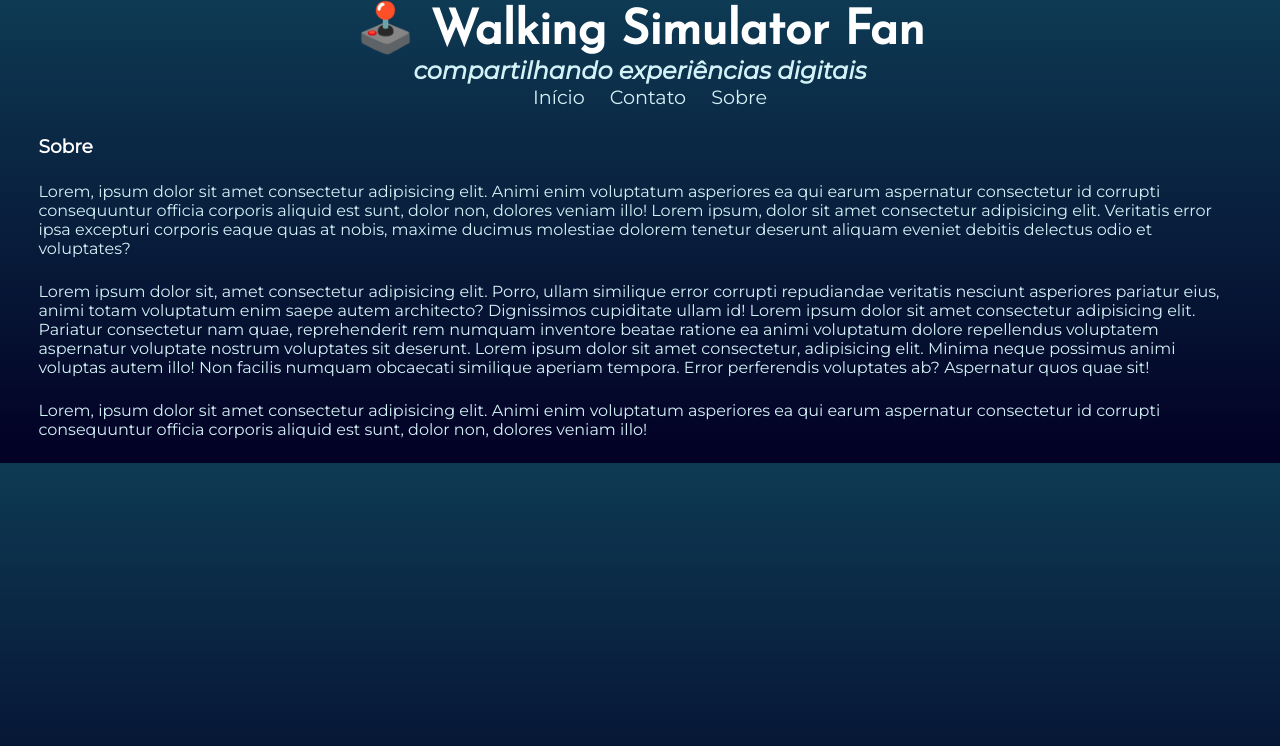
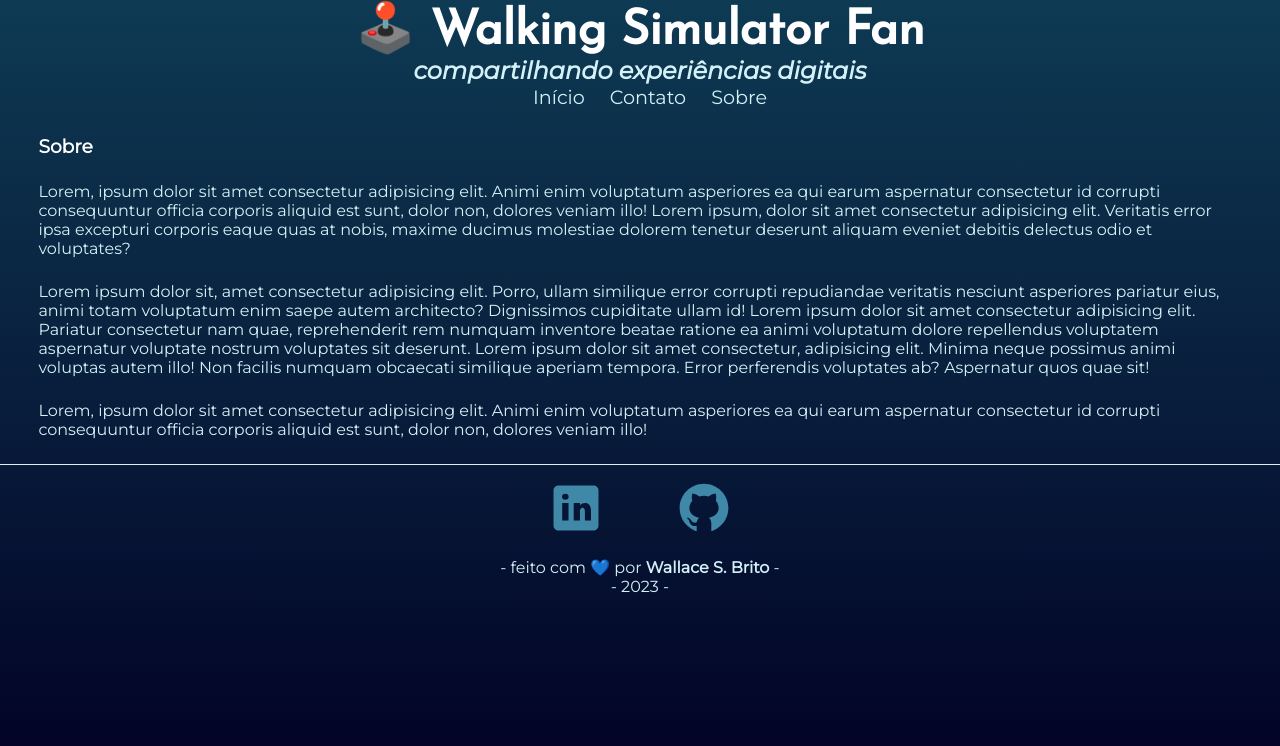
Before and after one commit to Wall90s/webGeneration, a plain HTML site: page aula01-fundamentosWeb/atividade01-fundamentosWeb/sobre.html in a window 1280 px wide. Drawn offline with Linux system fonts and the light colour scheme.

Commit message:
Adicionando Footer e corrigindo BG

```diff
--- a/aula01-fundamentosWeb/atividade01-fundamentosWeb/assets/css/style.css
+++ b/aula01-fundamentosWeb/atividade01-fundamentosWeb/assets/css/style.css
@@ -91,7 +91,7 @@ h4 {
     transition: 0.5s;
 }
 
-.midia:hover{
+.midia:hover {
     border-radius: 2.5rem;
 }
 
@@ -102,3 +102,28 @@ h4 {
 img {
     aspect-ratio: 16/10;
 }
+
+footer {
+    margin: 2% 0;
+    border-top: solid 1px;
+    /* background-color: green; */
+}
+
+footer a {
+    margin-top: 1%;
+    display: flex;
+    justify-content: center;
+    flex-direction: row;
+}
+
+footer img {
+    height: 75%;
+}
+
+.rodape {
+    display: flex;
+    justify-content: center;
+    /* background: greenyellow; */
+}
+
+/* -- contato -- */
--- a/aula01-fundamentosWeb/atividade01-fundamentosWeb/sobre.html
+++ b/aula01-fundamentosWeb/atividade01-fundamentosWeb/sobre.html
@@ -10,7 +10,7 @@
     <link rel="stylesheet" href="./assets/css/style.css">
 </head>
 
-<body>
+<body style="height:100vh;">
     <header class="center">
         <h1>🕹️ Walking Simulator Fan</h1>
         <h2 class="font-25">compartilhando experiências digitais</h2>
@@ -50,6 +50,22 @@
         </p>
     </main>
 
+    <footer>
+        <div class="rodape">
+            <a href="https://www.linkedin.com/in/wallacesb/" target="_blank">
+                <img src="./assets/img/linkedin.svg" alt="">
+            </a>
+            <a href="https://github.com/Wall90s" target="_blank">
+                <img src="./assets/img/github.svg" alt="">
+            </a>
+        </div>
+
+        <div class="center">
+            <p>- feito com 💙 por <b>Wallace S. Brito</b> -</p>
+            <p>- 2023 -</p>
+        </div>
+    </footer>
+
 </body>
 
 </html>
```
Also changed, not shown: aula01-fundamentosWeb/atividade01-fundamentosWeb/contato.html (+16 -0 lines), aula01-fundamentosWeb/atividade01-fundamentosWeb/index.html (+18 -3 lines), aula01-fundamentosWeb/atividade01-fundamentosWeb/assets/img/arcade.png (added), aula01-fundamentosWeb/atividade01-fundamentosWeb/assets/img/github.svg (added), aula01-fundamentosWeb/atividade01-fundamentosWeb/assets/img/linkedin.svg (added).
